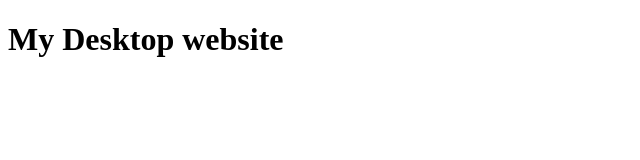
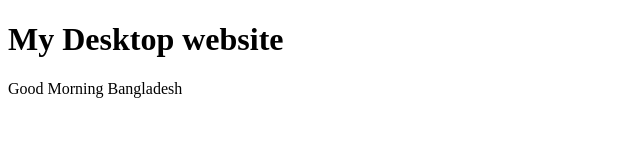
Before and after one commit to Toukir05/my-2nd-website, a plain HTML site: page index.html in a window 1280 px wide. Shown: the whole page, without its empty margins (0-640 px from the left). Drawn offline with Linux system fonts and the light colour scheme.

Commit message:
second changes

```diff
--- a/index.html
+++ b/index.html
@@ -7,5 +7,8 @@
 </head>
 <body>
     <h1>My Desktop website</h1>
+    <div>
+        <p>Good Morning Bangladesh</p>
+    </div>
 </body>
 </html>
```
